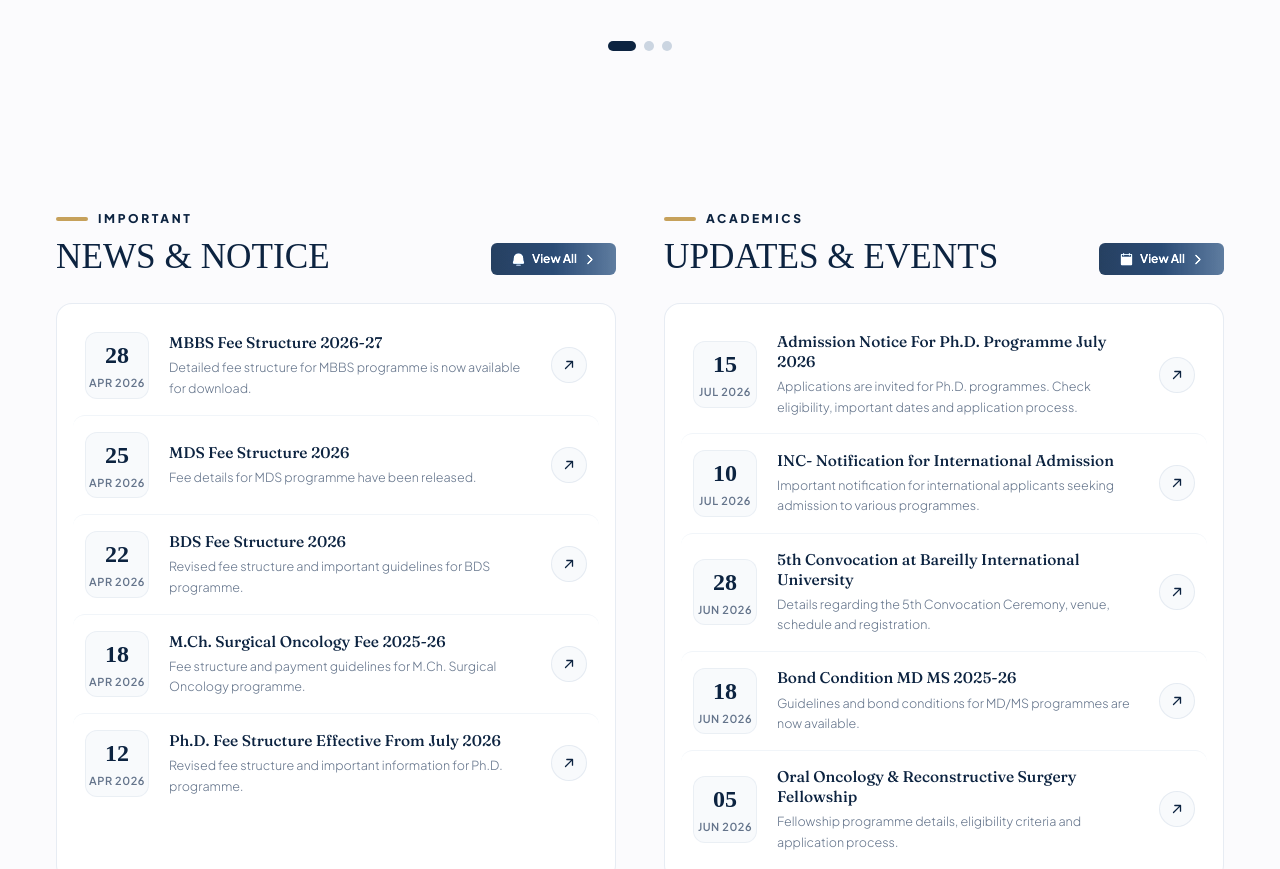
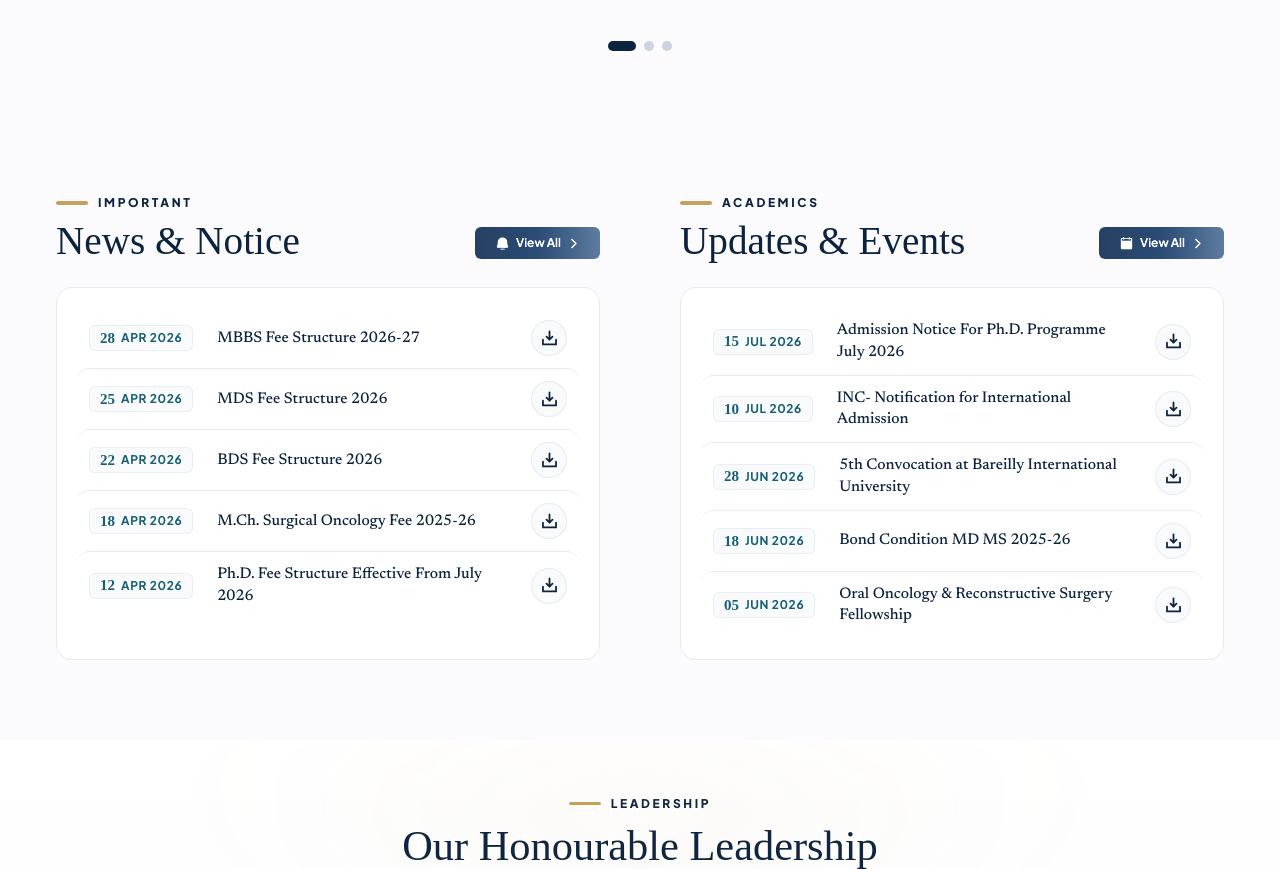
Before and after one commit to XCollaber/biu, an Astro site: page / in a window 1280 px wide. Shown: the part 4080-4949 px from the top of the page. Built offline with nearby package versions, Linux system fonts and the light colour scheme; Astro itself is replaced by a stand-in of ours.

```diff
--- a/src/components/Notices.jsx
+++ b/src/components/Notices.jsx
@@ -1,5 +1,5 @@
 import { motion, useReducedMotion } from 'framer-motion';
-import { CaretRight, BellSimple, CalendarBlank, ArrowUpRight } from '@phosphor-icons/react';
+import { CaretRight, BellSimple, CalendarBlank, DownloadSimple } from '@phosphor-icons/react';
 import noticesData from '../data/notices.json';
 
 const EASE = [0.16, 1, 0.3, 1];
@@ -16,9 +16,9 @@ export default function Notices() {
   const academics = noticesData.academics || {};
 
   return (
-    <section id="notices" className="relative w-full bg-[#fbfbfd] py-14 sm:py-18 md:py-20 font-sans overflow-hidden">
+    <section id="notices" className="relative w-full bg-[#fbfbfd] py-14 sm:py-18 md:pt-16 md:pb-20 font-sans overflow-hidden">
       <div className="mx-auto max-w-[1440px] px-5 sm:px-8 lg:px-14">
-        <div className="grid grid-cols-1 lg:grid-cols-2 gap-10 lg:gap-12">
+        <div className="grid grid-cols-1 lg:grid-cols-2 gap-10 lg:gap-20">
 
           {/* =========================================================
               LEFT COLUMN: IMPORTANT - NEWS & NOTICE
@@ -41,7 +41,7 @@ export default function Notices() {
                   </span>
                 </div>
 
-                <h2 className="font-times text-2xl sm:text-3xl lg:text-[2.2rem] font-medium text-[#0c2340] leading-[1.12]">
+                <h2 className="font-times text-2xl sm:text-3xl lg:text-[2.45rem] font-medium text-[#0c2340] leading-[1.12]">
                   {important.title || 'News & Notice'}
                 </h2>
               </div>
@@ -63,40 +63,37 @@ export default function Notices() {
               initial="hidden"
               whileInView="show"
               viewport={{ once: true, amount: 0.15 }}
-              className="flex-1 rounded-2xl border border-slate-200/80 bg-white p-4 sm:p-6 lg:p-7 shadow-xs hover:shadow-[0_20px_40px_-12px_rgba(12,35,64,0.12),0_8px_16px_-4px_rgba(12,35,64,0.06),0_0_0_1px_rgba(12,35,64,0.04)] transition-all duration-300"
+              className="flex-1 rounded-2xl border border-slate-200/80 bg-white p-3 sm:p-4 lg:p-5 shadow-xs hover:shadow-[0_20px_40px_-12px_rgba(12,35,64,0.12),0_8px_16px_-4px_rgba(12,35,64,0.06),0_0_0_1px_rgba(12,35,64,0.04)] transition-all duration-300"
             >
-              <div className="flex flex-col divide-y divide-slate-100">
+              <div className="flex flex-col divide-y divide-slate-200/85">
                 {(important.items || []).map((item, idx) => (
                   <a
                     key={idx}
                     href={item.link || '#'}
                     target={item.link?.startsWith('http') ? '_blank' : '_self'}
                     rel="noopener noreferrer"
-                    className="group flex items-center justify-between gap-3.5 sm:gap-5 py-4 sm:py-4.5 first:pt-0 last:pb-0 transition-all duration-200 hover:bg-slate-50/80 -mx-2 sm:-mx-3 px-2 sm:px-3 rounded-xl"
+                    className="group flex items-center justify-between gap-3.5 sm:gap-6 py-2.5 sm:py-3 px-2.5 sm:px-3 rounded-xl transition-all duration-200 hover:bg-slate-50/90"
                   >
-                    {/* Left Date Column */}
-                    <div className="flex flex-col items-center justify-center shrink-0 w-14 sm:w-16 py-1.5 px-1 rounded-xl bg-slate-50/90 border border-slate-200/60 text-center transition-all duration-200 group-hover:scale-105 group-hover:bg-amber-50/40 group-hover:border-amber-200/60">
-                      <span className="font-times text-xl sm:text-2xl font-bold text-[#0c2340] leading-none">
+                    {/* Left Date Column (Single Line, Stable) */}
+                    <div className="flex items-center justify-center shrink-0 px-2.5 py-1 rounded-md bg-slate-50/90 border border-slate-200/70 text-center">
+                      <span className="font-times text-sm sm:text-[15px] font-bold text-cyan-800 leading-none mr-1.5">
                         {item.day}
                       </span>
-                      <span className="font-sans text-[10px] sm:text-[11px] font-semibold uppercase tracking-wider text-slate-500 mt-1 whitespace-nowrap">
+                      <span className="font-sans text-[11px] sm:text-xs font-bold uppercase tracking-wider text-cyan-800 whitespace-nowrap leading-none">
                         {item.monthYear}
                       </span>
                     </div>
 
                     {/* Middle Content Column */}
-                    <div className="flex-1 min-w-0 flex flex-col items-start pr-1 sm:pr-2">
-                      <h3 className="font-fraunces text-[14.5px] sm:text-[15.5px] font-medium text-[#0c2340] group-hover:text-gold-dark transition-colors duration-200 leading-[1.3] line-clamp-2">
+                    <div className="flex-1 min-w-0 flex items-center pr-1 sm:pr-2">
+                      <h3 className="font-newsreader text-[14.5px] sm:text-[15.5px] font-medium text-[#0c2340] group-hover:text-gold-dark transition-colors duration-200 leading-snug line-clamp-2">
                         {item.title}
                       </h3>
-                      <p className="font-sans text-xs sm:text-[12.5px] text-slate-500 font-light leading-relaxed mt-1 line-clamp-1 sm:line-clamp-2">
-                        {item.description}
-                      </p>
                     </div>
 
-                    {/* Right Action Button */}
-                    <div className="shrink-0 w-8 h-8 sm:w-9 sm:h-9 rounded-full bg-slate-50 border border-slate-200/80 flex items-center justify-center text-[#0c2340] group-hover:bg-[#0c2340] group-hover:text-white group-hover:border-[#0c2340] group-hover:shadow-md transition-all duration-200">
-                      <ArrowUpRight size={14} weight="bold" className="transition-transform duration-200 group-hover:translate-x-0.5 group-hover:-translate-y-0.5" />
+                    {/* Right Download Action Button */}
+                    <div className="shrink-0 w-8 h-8 sm:w-9 sm:h-9 rounded-full bg-slate-50 border border-slate-200/80 flex items-center justify-center text-[#0c2340] group-hover:bg-[#0c2340]/85 group-hover:text-white group-hover:border-[#0c2340] group-hover:shadow-md transition-all duration-200">
+                      <DownloadSimple size={19} weight="bold" className="transition-transform duration-200 group-hover:translate-y-0.5" />
                     </div>
                   </a>
                 ))}
@@ -126,7 +123,7 @@ export default function Notices() {
                   </span>
                 </div>
 
-                <h2 className="font-times text-2xl sm:text-3xl lg:text-[2.2rem] font-medium text-[#0c2340] leading-[1.12]">
+                <h2 className="font-times text-2xl sm:text-3xl lg:text-[2.45rem] font-medium text-[#0c2340] leading-[1.12]">
                   {academics.title || 'Updates & Events'}
                 </h2>
               </div>
@@ -149,40 +146,37 @@ export default function Notices() {
               whileInView="show"
               viewport={{ once: true, amount: 0.15 }}
               transition={{ delay: 0.1 }}
-              className="flex-1 rounded-2xl border border-slate-200/80 bg-white p-4 sm:p-6 lg:p-7 shadow-xs hover:shadow-[0_20px_40px_-12px_rgba(12,35,64,0.12),0_8px_16px_-4px_rgba(12,35,64,0.06),0_0_0_1px_rgba(12,35,64,0.04)] transition-all duration-300"
+              className="flex-1 rounded-2xl border border-slate-200/80 bg-white p-3 sm:p-4 lg:p-5 shadow-xs hover:shadow-[0_20px_40px_-12px_rgba(12,35,64,0.12),0_8px_16px_-4px_rgba(12,35,64,0.06),0_0_0_1px_rgba(12,35,64,0.04)] transition-all duration-300"
             >
-              <div className="flex flex-col divide-y divide-slate-100">
+              <div className="flex flex-col divide-y divide-slate-200/85">
                 {(academics.items || []).map((item, idx) => (
                   <a
                     key={idx}
                     href={item.link || '#'}
                     target={item.link?.startsWith('http') ? '_blank' : '_self'}
                     rel="noopener noreferrer"
-                    className="group flex items-center justify-between gap-3.5 sm:gap-5 py-4 sm:py-4.5 first:pt-0 last:pb-0 transition-all duration-200 hover:bg-slate-50/80 -mx-2 sm:-mx-3 px-2 sm:px-3 rounded-xl"
+                    className="group flex items-center justify-between gap-3.5 sm:gap-6 py-2.5 sm:py-3 px-2.5 sm:px-3 rounded-xl transition-all duration-200 hover:bg-slate-50/90"
                   >
-                    {/* Left Date Column */}
-                    <div className="flex flex-col items-center justify-center shrink-0 w-14 sm:w-16 py-1.5 px-1 rounded-xl bg-slate-50/90 border border-slate-200/60 text-center transition-all duration-200 group-hover:scale-105 group-hover:bg-blue-50/40 group-hover:border-blue-200/60">
-                      <span className="font-times text-xl sm:text-2xl font-bold text-[#0c2340] leading-none">
+                    {/* Left Date Column (Single Line, Stable) */}
+                    <div className="flex items-center justify-center shrink-0 px-2.5 py-1 rounded-md bg-slate-50/90 border border-slate-200/70 text-center">
+                      <span className="font-times text-sm sm:text-[15px] font-bold text-cyan-800 leading-none mr-1.5">
                         {item.day}
                       </span>
-                      <span className="font-sans text-[10px] sm:text-[11px] font-semibold uppercase tracking-wider text-slate-500 mt-1 whitespace-nowrap">
+                      <span className="font-sans text-[11px] sm:text-xs font-bold uppercase tracking-wider text-cyan-800 whitespace-nowrap leading-none">
                         {item.monthYear}
                       </span>
                     </div>
 
                     {/* Middle Content Column */}
-                    <div className="flex-1 min-w-0 flex flex-col items-start pr-1 sm:pr-2">
-                      <h3 className="font-fraunces text-[14.5px] sm:text-[15.5px] font-medium text-[#0c2340] group-hover:text-gold-dark transition-colors duration-200 leading-[1.3] line-clamp-2">
+                    <div className="flex-1 min-w-0 flex items-center pr-1 sm:pr-2">
+                      <h3 className="font-newsreader text-[14.5px] sm:text-[15.5px] font-medium text-[#0c2340] group-hover:text-gold-dark transition-colors duration-200 leading-snug line-clamp-2">
                         {item.title}
                       </h3>
-                      <p className="font-sans text-xs sm:text-[12.5px] text-slate-500 font-light leading-relaxed mt-1 line-clamp-1 sm:line-clamp-2">
-                        {item.description}
-                      </p>
                     </div>
 
-                    {/* Right Action Button */}
-                    <div className="shrink-0 w-8 h-8 sm:w-9 sm:h-9 rounded-full bg-slate-50 border border-slate-200/80 flex items-center justify-center text-[#0c2340] group-hover:bg-[#0c2340] group-hover:text-white group-hover:border-[#0c2340] group-hover:shadow-md transition-all duration-200">
-                      <ArrowUpRight size={14} weight="bold" className="transition-transform duration-200 group-hover:translate-x-0.5 group-hover:-translate-y-0.5" />
+                    {/* Right Download Action Button */}
+                    <div className="shrink-0 w-8 h-8 sm:w-9 sm:h-9 rounded-full bg-slate-50 border border-slate-200/80 flex items-center justify-center text-[#0c2340] group-hover:bg-[#0c2340]/85 group-hover:text-white group-hover:border-[#0c2340] group-hover:shadow-md transition-all duration-200">
+                      <DownloadSimple size={19} weight="bold" className="transition-transform duration-200 group-hover:translate-y-0.5" />
                     </div>
                   </a>
                 ))}
--- a/src/data/notices.json
+++ b/src/data/notices.json
@@ -1,7 +1,7 @@
 {
   "important": {
     "badge": "IMPORTANT",
-    "title": "NEWS & NOTICE",
+    "title": "News & Notice",
     "viewAllLink": "/news",
     "items": [
       {
@@ -48,7 +48,7 @@
   },
   "academics": {
     "badge": "ACADEMICS",
-    "title": "UPDATES & EVENTS",
+    "title": "Updates & Events",
     "viewAllLink": "/news",
     "items": [
       {
```
